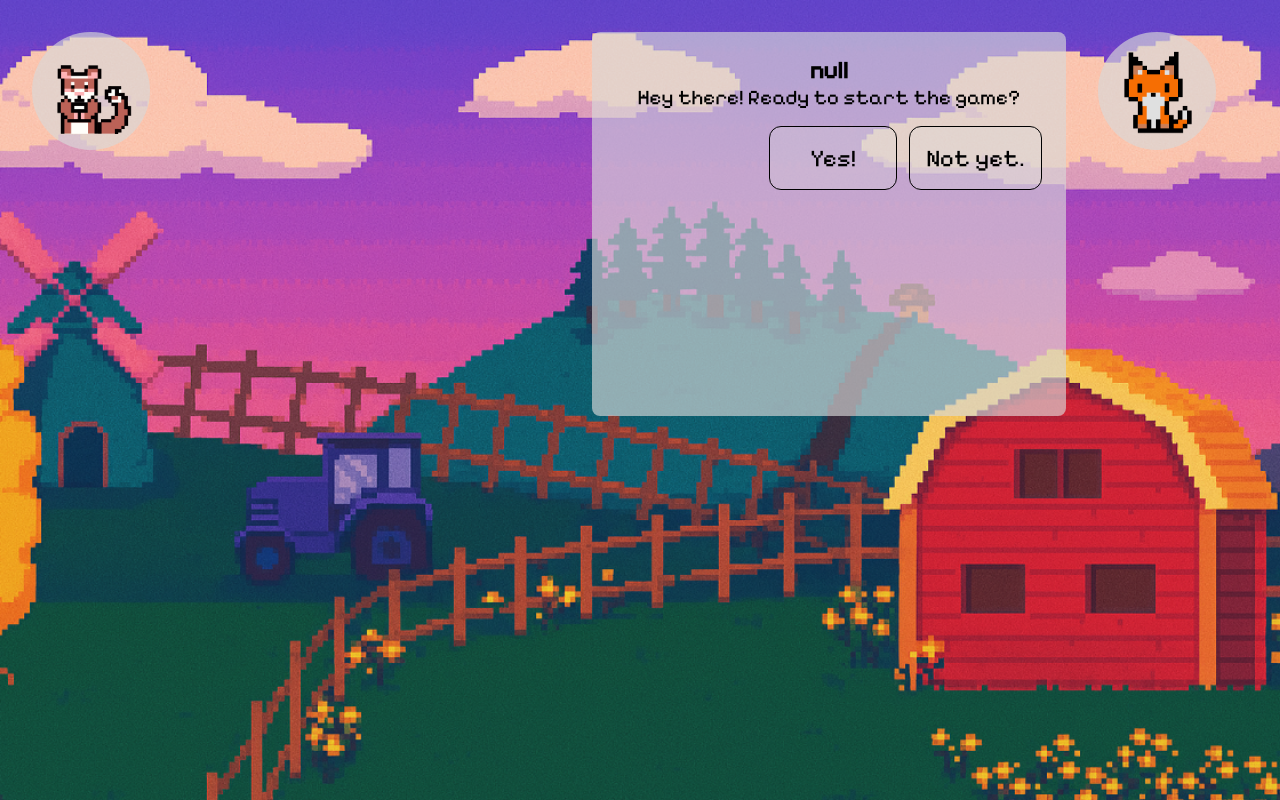
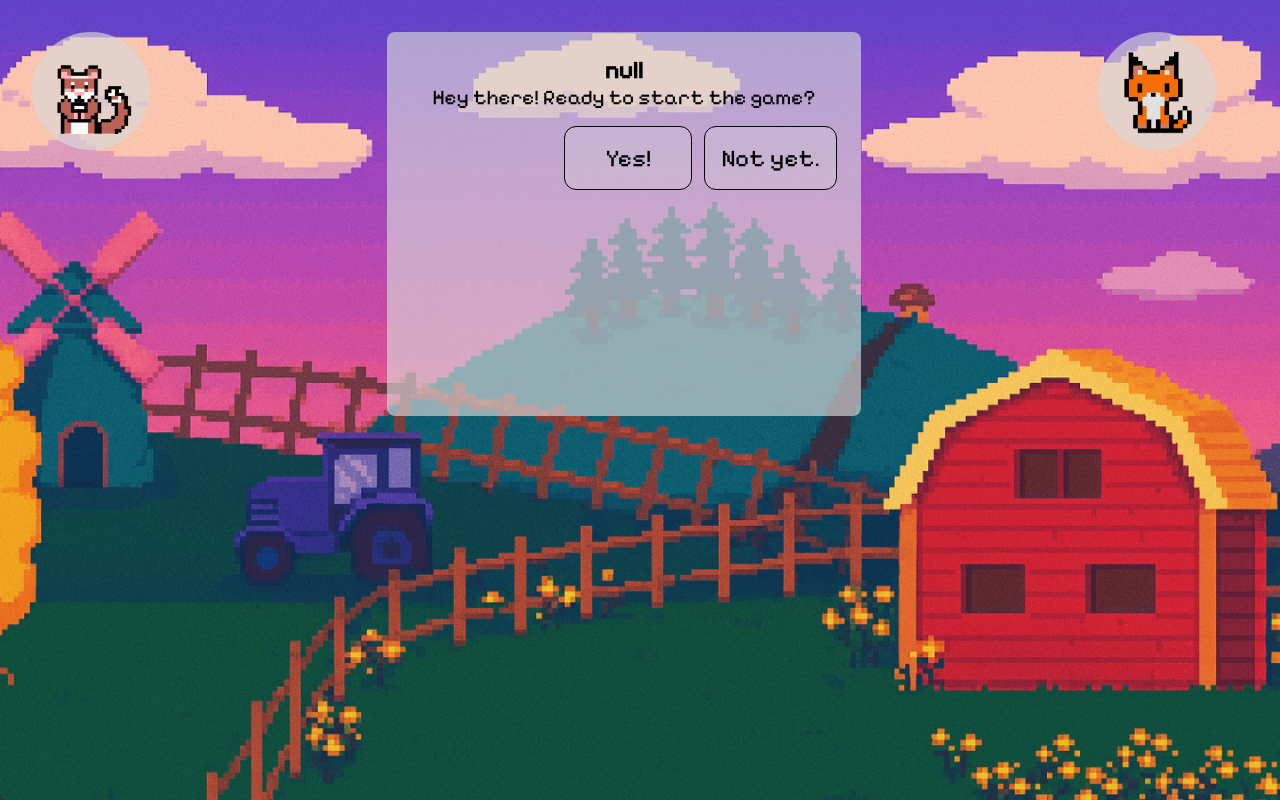
Before and after one commit to gustavoZuin237/kingdom-of-dialect, a React (Vite) app: page /level2 in a window 1280 px wide. Built offline with nearby package versions, Linux system fonts and the light colour scheme.

Commit message:
Feat: added Level 0 dialog and level progression

```diff
--- a/src/components/Dialog/DialogBox/index.tsx
+++ b/src/components/Dialog/DialogBox/index.tsx
@@ -28,7 +28,7 @@ export function DialogBox({ speaker, text, choices, onNext, onChoice, visible }
                         choices && choices.length > 0 ? (
                             choices.map((choice) => (
                                 <Button
-                                    key={choice.nextId}
+                                    key={choice.text}
                                     variant='black-outline'
                                     clickFunction={() => onChoice(choice.nextId)}
                                 >
--- a/src/data/dialogs.ts
+++ b/src/data/dialogs.ts
@@ -11,41 +11,40 @@ export type DialogLine = {
   nextId?: string;
 }
 
+interface DialogsI {
+  level: number,
+  dialogLines: DialogLine[]
+}
+
 export type Dialog = DialogLine[];
 
 const username = sessionStorage.getItem("username")
 
-export const dialogs = [
+export const dialogs : DialogsI[] = [
   {
     level: 0,
     dialogLines: [
       {
         id: '1',
         speaker: `${username}`,
-        text: 'Hey there! Ready to start the game?',
+        text: 'Tenho um projeto importante para a escola amanhã, preciso de algumas folhas para decorar meu trabalho: folhas verdes, flores amarelas, talvez algumas pedras... mas as pedras têm cor feia. O que posso levar no lugar?',
         choices: [
-          { text: 'Yes!', nextId: '2' },
-          { text: 'Not yet.', nextId: '3' },
+          { text: 'Flores!', nextId: '2' },
+          { text: 'As pedras servem', nextId: '2' },
         ],
       },
       {
         id: '2',
-        speaker: 'Character A',
-        text: 'Awesome! Let’s get going then.',
-        nextId: '4',
+        speaker: `${username}`,
+        text: 'Agora sim, meu trabalho vai ficar ótimo! Acho que vou levar um desses cogumelos vermelhos!',
+        nextId: '3',
       },
       {
         id: '3',
-        speaker: 'Character A',
-        text: 'Alright, take your time.',
-        nextId: '4',
-      },
-      {
-        id: '4',
-        speaker: 'Player',
-        text: 'Let’s do this!',
-        nextId: undefined, // End of dialog
-      },
+        speaker: `${username}`,
+        text: 'Espera aí, de onde surgiu esse portal? Que estranho... Eu devia entrar para ver onde ele leva!',
+        nextId: undefined,
+      }
     ]
   },
   {
--- a/src/pages/level/index.tsx
+++ b/src/pages/level/index.tsx
@@ -4,6 +4,7 @@ import { useState } from 'react'
 
 import { CharacterImage } from '../../components/CharacterImage'
 import { DialogBox } from '../../components/Dialog/DialogBox'
+import { Button } from '../../components/Button'
 
 import { dialogs } from '../../data/dialogs'
 
@@ -17,10 +18,6 @@ export function Level({ level } : LevelPropsI) {
 
     const levelDialog = dialogs.find((d) => d.level === level)?.dialogLines;
     const currentLine = levelDialog?.find((line) => line.id === currentDialogId);
-
-    function toggleDialogBox() {
-        setIsDialogOpen(!isDialogOpen)
-    }
 
     function handleNext() {
         if (currentLine?.nextId) {
@@ -36,6 +33,11 @@ export function Level({ level } : LevelPropsI) {
         setCurrentDialogId(nextId);
     };
 
+    function handleLevelEnd() {
+        setCurrentDialogId('1')
+        setIsDialogOpen(true)
+    }
+
     return (
         <s.PageContainer level={level}>
             <s.CharacterImageContainer>
@@ -44,7 +46,7 @@ export function Level({ level } : LevelPropsI) {
 
             <s.ContentContainer>
                 {
-                    isDialogOpen && currentLine && (
+                    isDialogOpen && currentLine ? (
                         <DialogBox
                             speaker={currentLine.speaker}
                             text={currentLine.text}
@@ -53,6 +55,20 @@ export function Level({ level } : LevelPropsI) {
                             onNext={handleNext}
                             visible={isDialogOpen}
                         />
+                    )
+                    :
+                    (
+                        <Button variant='black-outline' link={`${level < 6 ? `/level${level + 1}` : '/credits'}`} clickFunction={handleLevelEnd}>
+                            {
+                                level < 6 ? (
+                                    <>Próxima fase</>
+                                )
+                                :
+                                (
+                                   <>Créditos</>
+                                )
+                            }
+                        </Button>
                     )
                 }
             </s.ContentContainer>
--- a/src/pages/level/styles.ts
+++ b/src/pages/level/styles.ts
@@ -5,13 +5,10 @@ type LevelProps = {
 };
 
 export const PageContainer = styled.div<LevelProps>`
+    height: 100vh;
     display: flex;
-    justify-content: space-between;
+    justify-content: center;
     padding: 2rem 4rem 0 2rem;
-
-    height: 100vh;
-    background-size: cover;
-    background: no-repeat center;
 
     ${({ level }) => {
         switch (level) {
@@ -73,9 +70,8 @@ export const ContentContainer = styled.div`
     max-height: 50%;
 
     display: flex;
-    align-content: flex-end;
-    justify-self: flex-end;
-    margin: 0 2rem 0 auto;
+    justify-content: center;
+    margin-inline: auto;
 
     @media (max-width: 600px) {
         max-width: 100%;
```
Also changed, not shown: src/pages/map/index.tsx (deleted), src/pages/map/styles.ts (deleted).
